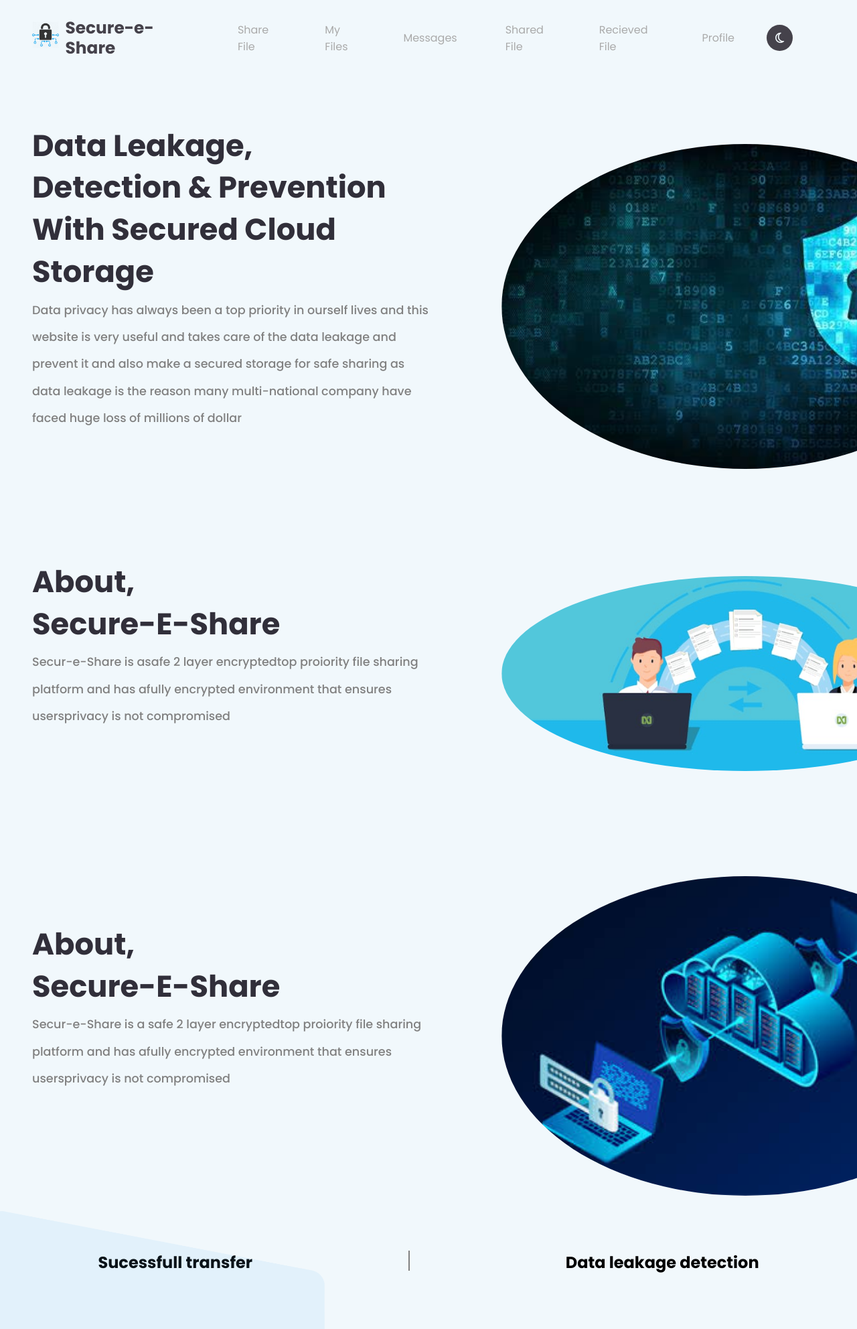
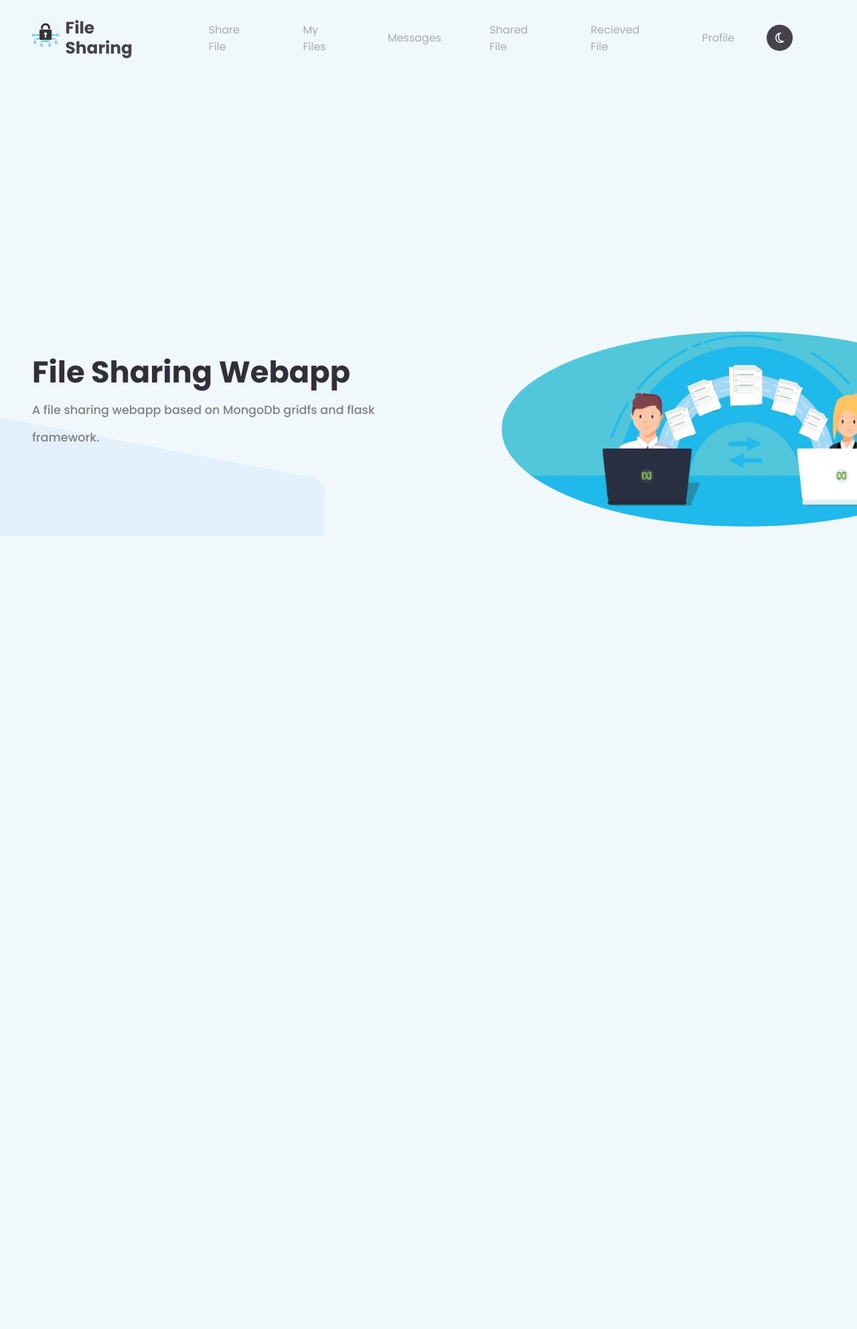
Before and after one commit to V-nsh/File-Sharing, a Flask app: page /index in a window 1280 px wide. Shown: the whole page at 67% size. After the commit the page ends 800 px from the top, so only its background shows below. Run offline with Flask 2, Linux system fonts and the light colour scheme; parts of the project's set-up code (start-up, migrations or seed data) failed here and were passed over; some libraries are stand-ins or nearby versions.

Commit message:
complete file-sharing

```diff
--- a/templates/home.html
+++ b/templates/home.html
@@ -7,7 +7,7 @@
     <link rel="stylesheet" href="{{ url_for('static',filename='css/header.css') }}">
     <link rel="stylesheet" href="{{ url_for('static',filename='css/upload.css') }}">
     <link rel="stylesheet" href="{{ url_for('static',filename='css/download.css') }}">
-    <title>Secur-e-Share</title>
+    <title>File Sharing</title>
 </head>
 
 <body>
--- a/templates/index.html
+++ b/templates/index.html
@@ -24,7 +24,7 @@
                     <div class="logo">
                         <!--<img src="./img/logo.png" alt="Logo" /> -->
                         <img src="{{ url_for('static',filename='images/logo.png')}}" alt="logo" />
-                        <h3>Secure-e-Share</h3>
+                        <h3>File Sharing</h3>
                     </div>
 
                     <div class="links">
@@ -62,11 +62,10 @@
                 <div class="container">
                     <div class="left">
                         <div class="big-title">
-                            <h1>Data Leakage,</h1>
-                            <h1>Detection & Prevention with Secured Cloud Storage</h1>
+                            <h1>File Sharing Webapp</h1>
                         </div>
                         <p class="text">
-                            Data privacy has always been a top priority in ourself lives and this website is very useful and takes care of the data leakage and prevent it and also make a secured storage for safe sharing as data leakage is the reason many multi-national company have faced huge loss of millions of dollar
+                            A file sharing webapp based on MongoDb gridfs and flask framework.
                         </p>
                         <!-- <div class="cta">
                             <a href="#" class="btn">Get started</a>
@@ -75,97 +74,10 @@
 
                     <div class="right">
                         <!--<img src="./img/logo.jpeg" alt="Person Image" class="person" />-->
-                        <img src="{{ url_for('static',filename='images/logo.jpeg')}}" alt="Person Image" class="person" />
-                    </div>
-                </div>
-            </div>
-            <br>
-            <br>
-            <br>
-            <br>
-            <br>
-            <br>
-            <div class="showcase-area">
-                <div class="container">
-                    <div class="right">
-                        <div class="big-title">
-                            <h1>About,</h1>
-                            <h1>Secure-e-Share </h1>
-                        </div>
-                        <p class="text">
-                            Secur-e-Share is asafe 2 layer encryptedtop proiority file sharing platform and has afully encrypted environment that ensures usersprivacy is not compromised
-                        </p>
-                        <!-- <div class="cta">
-                            <a href="#" class="btn">Get started</a>
-                        </div> -->
-                    </div>
-
-                    <div class="left">
                         <img src="{{ url_for('static',filename='images/img1.jpg')}}" alt="Person Image" class="person" />
                     </div>
                 </div>
             </div>
-            <br>
-            <br>
-            <br>
-            <br>
-            <br>
-            <br>
-            <div class="showcase-area">
-                <div class="container">
-                    <div class="right">
-                        <div class="big-title">
-                            <h1>About,</h1>
-                            <h1>Secure-e-Share </h1>
-                        </div>
-                        <p class="text">
-                            Secur-e-Share is a safe 2 layer encryptedtop proiority file sharing platform and has afully encrypted environment that ensures usersprivacy is not compromised
-                        </p>
-                        <!-- <div class="cta">
-                            <a href="#" class="btn">Get started</a>
-                        </div> -->
-                    </div>
-
-                    <div class="left">
-                        <img src="{{ url_for('static',filename='images/img2.jpg')}}" alt="Person Image" class="person" />
-                    </div>
-                </div>
-            </div>
- <br>
- <br>
- <br>
- <br>
-            <!--<div class="counter">
-                <div class="success">
-                    <div class="counter-box">
-                        <i class="far fa-file"></i>
-                        <h2>111</h2>
-                        <h4>SucessFull Sharing</h4>
-                    </div>
-                </div>
-                <div class=" success ">
-                    <div class="counter-box">
-                        <i class="far fa-file"></i>
-                        <h2>111</h2>
-                        <h4>SucessFull Sharing</h4>
-                    </div>
-                </div>
-            </div> -->
-            <section class="main-content">
-                <div>
-                  <h1>Sucessfull transfer</h1>
-                  {% if success %}
-                  <p>{{success}}</p>
-                  {%  endif  %}
-                </div>
-                <div class="line"></div>
-                <div>
-                  <h1>Data leakage detection</h1>
-                  {% if detects %}
-                  <p>{{detects}}</p>
-                  {%  endif  %}
-                </div>
-              </section>
 
         </div>
     </main>
```
Also changed, not shown: 1 other file.
